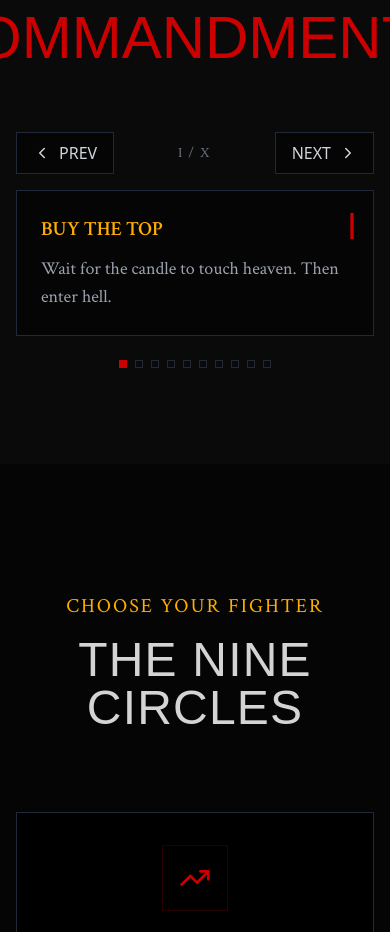
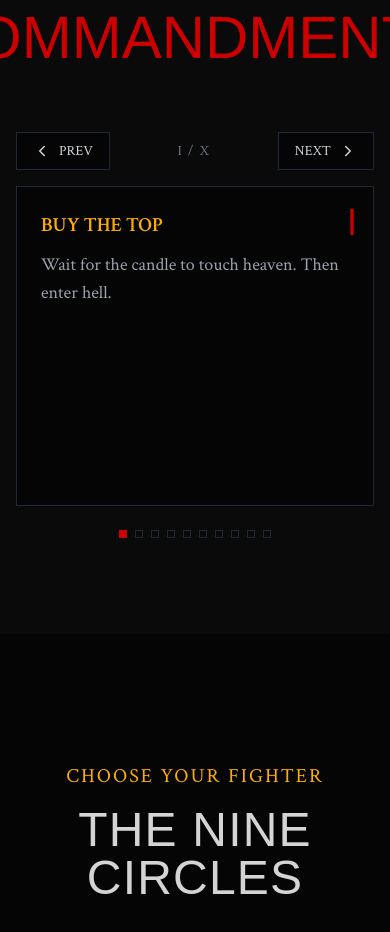
Before and after one commit to Pluviophile84/HELLCOIN, a Next.js app: page / in a window 390 px wide. Shown: the part 2362-3294 px from the top of the page. Built offline with nearby package versions, Linux system fonts and the light colour scheme; a web font is replaced by a local one.

Commit message:
Update Commandments.tsx

```diff
--- a/components/sections/Commandments.tsx
+++ b/components/sections/Commandments.tsx
@@ -1,6 +1,6 @@
 "use client";
 
-import { useCallback, useMemo, useState } from "react";
+import { useCallback, useEffect, useMemo, useRef, useState } from "react";
 import { AnimatePresence, motion } from "framer-motion";
 import { ChevronLeft, ChevronRight } from "lucide-react";
 
@@ -20,20 +20,24 @@ const commandments = [
 function CommandmentCard({
   c,
   className = "",
+  "data-measure-card": dataMeasureCard,
 }: {
   c: (typeof commandments)[number];
   className?: string;
+  "data-measure-card"?: string;
 }) {
   return (
     <div
+      data-measure-card={dataMeasureCard}
       className={[
         "bg-hell-black border border-gray-800 p-6 relative group",
         "transition-all duration-75 ease-out",
         "hover:border-hell-red hover:scale-[1.01]",
+        "flex flex-col", // keeps internal layout stable and lets us force equal heights
         className,
       ].join(" ")}
     >
-      {/* ID Number */}
+      {/* ID Number (Fixed Bright Red) */}
       <div className="absolute top-4 right-4 font-gothic text-4xl text-hell-red">
         {c.id}
       </div>
@@ -58,17 +62,18 @@ export const Commandments = () => {
   const total = commandments.length;
   const [[index, direction], setIndex] = useState<[number, number]>([0, 0]);
 
+  // Mobile/tablet slider frame height (measured as the tallest card at the slider width)
+  const measureHostRef = useRef<HTMLDivElement | null>(null);
+  const [frameHeight, setFrameHeight] = useState<number>(0);
+
   const current = useMemo(() => {
     const i = ((index % total) + total) % total;
     return commandments[i];
   }, [index, total]);
 
-  const paginate = useCallback(
-    (dir: number) => {
+  const paginate = useCallback((dir: number) => {
     setIndex(([i]) => [i + dir, dir]);
-    },
-    [setIndex]
-  );
+  }, []);
 
   const sliderVariants = {
     enter: (dir: number) => ({
@@ -88,6 +93,38 @@ export const Commandments = () => {
     }),
   };
 
+  // Measure tallest card at the slider width, so every slide has identical height (no “glitch” jump)
+  useEffect(() => {
+    if (!measureHostRef.current) return;
+
+    const compute = () => {
+      const host = measureHostRef.current;
+      const cards = host.querySelectorAll<HTMLElement>('[data-measure-card="1"]');
+
+      let max = 0;
+      cards.forEach((el) => {
+        // offsetHeight includes padding/border, perfect for our fixed frame
+        max = Math.max(max, el.offsetHeight);
+      });
+
+      // Safety: avoid thrashing state
+      if (max && Math.abs(max - frameHeight) > 2) setFrameHeight(max);
+      if (!frameHeight && max) setFrameHeight(max);
+    };
+
+    compute();
+
+    const ro = new ResizeObserver(() => compute());
+    ro.observe(measureHostRef.current);
+
+    window.addEventListener("resize", compute);
+    return () => {
+      ro.disconnect();
+      window.removeEventListener("resize", compute);
+    };
+    // eslint-disable-next-line react-hooks/exhaustive-deps
+  }, []);
+
   return (
     <section id="commandments" className="py-24 px-4 bg-hell-dark relative">
       <div className="max-w-7xl mx-auto">
@@ -105,11 +142,20 @@ export const Commandments = () => {
             TABLET + PHONE: SLIDER (below lg)
            ========================================================= */}
         <div className="lg:hidden">
-          <div className="mx-auto max-w-xl">
-            {/* Slider frame */}
-            <div className="relative">
-              {/* Prev/Next buttons */}
-              <div className="flex items-center justify-between mb-4">
+          <div className="mx-auto max-w-xl relative">
+            {/* Hidden measurement host (same width as slider) */}
+            <div
+              ref={measureHostRef}
+              className="absolute -left-[9999px] top-0 w-full pointer-events-none opacity-0"
+              aria-hidden="true"
+            >
+              {commandments.map((c) => (
+                <CommandmentCard key={`measure-${c.id}`} c={c} data-measure-card="1" />
+              ))}
+            </div>
+
+            {/* Controls */}
+            <div className="flex items-center justify-between mb-4 font-terminal text-sm md:text-base">
               <button
                 type="button"
                 onClick={() => paginate(-1)}
@@ -135,8 +181,14 @@ export const Commandments = () => {
               </button>
             </div>
 
-              {/* Swipeable card */}
-              <div className="relative">
+            {/* Fixed-height slide frame (prevents jump/glitch) */}
+            <div
+              className="relative w-full"
+              style={{
+                height: frameHeight ? `${frameHeight}px` : undefined,
+                minHeight: "320px", // stable fallback before measurement runs
+              }}
+            >
               <AnimatePresence initial={false} custom={direction}>
                 <motion.div
                   key={current.id}
@@ -157,9 +209,10 @@ export const Commandments = () => {
                     if (swipe < -swipeConfidenceThreshold) paginate(1);
                     else if (swipe > swipeConfidenceThreshold) paginate(-1);
                   }}
-                    style={{ touchAction: "pan-y" }}
+                  style={{ touchAction: "pan-y", height: "100%" }}
+                  className="h-full"
                 >
-                    <CommandmentCard c={current} />
+                  <CommandmentCard c={current} className="h-full" />
                 </motion.div>
               </AnimatePresence>
             </div>
@@ -184,10 +237,10 @@ export const Commandments = () => {
             </div>
           </div>
         </div>
-        </div>
 
         {/* =========================================================
-            LAPTOP + DESKTOP: FULL GRID (lg and up) — SAME AS BEFORE
+            LAPTOP + DESKTOP: FULL GRID (lg and up)
+            Keep the exact section design; just ensure equal card heights by stretching.
            ========================================================= */}
         <motion.div
           initial="hidden"
@@ -196,7 +249,7 @@ export const Commandments = () => {
           variants={{
             visible: { transition: { staggerChildren: 0.1 } },
           }}
-          className="hidden lg:grid grid-cols-1 md:grid-cols-2 lg:grid-cols-3 xl:grid-cols-4 gap-6"
+          className="hidden lg:grid grid-cols-3 xl:grid-cols-4 gap-6 items-stretch"
         >
           {commandments.map((c, i) => (
             <motion.div
@@ -205,9 +258,12 @@ export const Commandments = () => {
                 hidden: { opacity: 0, y: 50 },
                 visible: { opacity: 1, y: 0 },
               }}
-              className={i === 0 || i === 9 ? "md:col-span-2" : ""}
+              className={[
+                "h-full",
+                i === 0 || i === 9 ? "xl:col-span-2" : "",
+              ].join(" ")}
             >
-              <CommandmentCard c={c} />
+              <CommandmentCard c={c} className="h-full" />
             </motion.div>
           ))}
         </motion.div>
```
Lines whose indentation alone changed are shown as unchanged.
